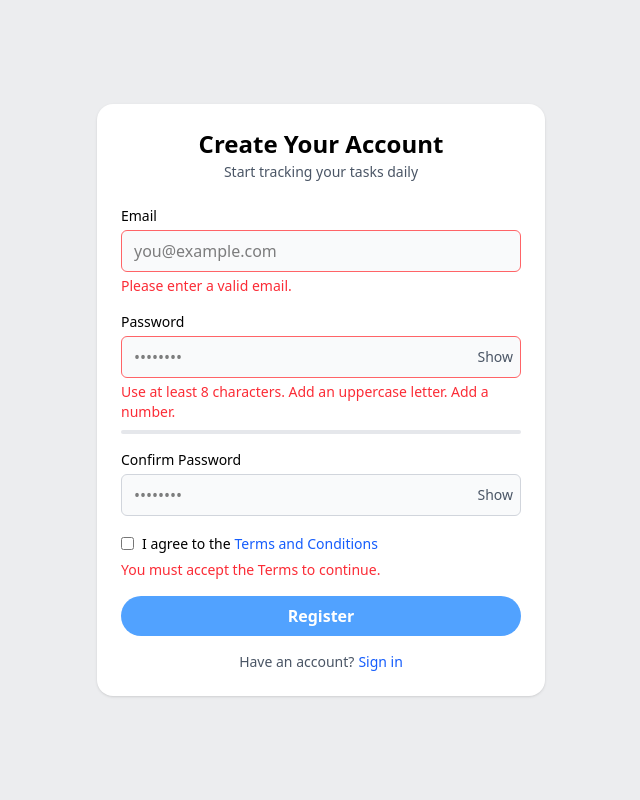
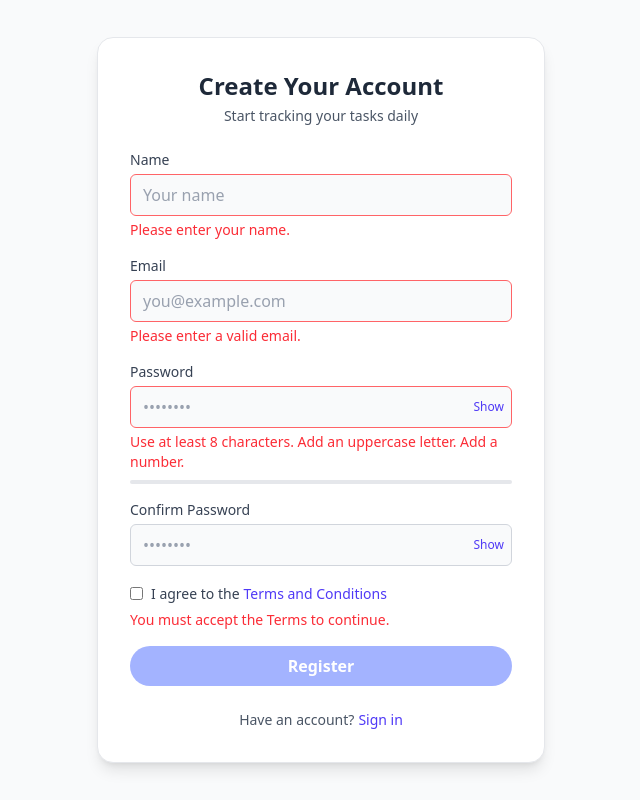
Before and after one commit to IliaTikyov/ToDo-App, a React (Vite) app: page /register in a window 1280 px wide. Shown: the whole page, without its empty margins (319-959 px from the left). Built offline with nearby package versions, Linux system fonts and the light colour scheme.

Commit message:
Implementing UpdatePassword Component and Updating The Login and Register UI (#14)

```diff
--- a/src/pages/Login.jsx
+++ b/src/pages/Login.jsx
@@ -1,7 +1,6 @@
 import React, { useEffect, useState } from "react";
 import {
   signInWithEmailAndPassword,
-  sendPasswordResetEmail,
   setPersistence,
   browserLocalPersistence,
   browserSessionPersistence,
@@ -25,7 +24,6 @@ export default function Login() {
   const [formError, setFormError] = useState("");
   const [loading, setLoading] = useState(false);
   const [googleLoading, setGoogleLoading] = useState(false);
-  const [resetSent, setResetSent] = useState(false);
 
   useEffect(() => {
     setFormError("");
@@ -101,45 +99,38 @@ export default function Login() {
     }
   };
 
-  const onForgotPassword = async () => {
-    setFormError("");
-    setResetSent(false);
-    if (!emailRegex.test(email)) {
-      setErrors((e) => ({
-        ...e,
-        email: "Enter a valid email to reset your password.",
-      }));
-      return;
-    }
-    try {
-      await sendPasswordResetEmail(auth, email);
-      setResetSent(true);
-    } catch (err) {
-      setFormError(mapFirebaseError(err?.code));
-    }
+  const handleForgotPassword = () => {
+    navigate("/updatePassword");
   };
 
   const baseInput =
-    "w-full rounded-md border bg-gray-50 dark:bg-zinc-900 px-3 py-2 outline-none focus:ring-2 focus:ring-blue-500";
-  const normalBorder = "border-gray-300 dark:border-zinc-700";
+    "w-full rounded-md border bg-gray-50 dark:bg-gray-700 px-3 py-2 " +
+    "outline-none focus:ring-2 focus:ring-indigo-500 focus:border-indigo-500 " +
+    "text-gray-800 dark:text-gray-100 placeholder-gray-400 dark:placeholder-gray-500";
+  const normalBorder = "border-gray-300 dark:border-gray-600";
   const errorBorder = "border-red-400 dark:border-red-400";
 
   return (
-    <div className="min-h-screen grid place-items-center bg-[#ecedef] dark:bg-gray-800 dark:text-white">
-      <div className="w-full max-w-md rounded-2xl bg-white dark:bg-zinc-900 shadow p-6">
+    <div className="min-h-screen grid place-items-center bg-gray-50 dark:bg-gray-900 dark:text-white px-4">
+      <div className="w-full max-w-md rounded-2xl bg-white dark:bg-gray-800 border border-gray-200 dark:border-gray-700 shadow-lg p-6 sm:p-8">
+        {/* Header */}
         <div className="text-center space-y-1 mb-6">
-          <h1 className="text-2xl font-semibold">Welcome back</h1>
+          <h1 className="text-2xl font-extrabold text-gray-800 dark:text-gray-100">
+            Welcome back
+          </h1>
           <p className="text-sm text-gray-600 dark:text-gray-300">
             Log in to continue tracking your tasks
           </p>
         </div>
 
+        {/* Error banner */}
         {formError && (
           <div className="mb-4 rounded-md bg-red-50 dark:bg-red-900/20 border border-red-300 text-red-700 dark:text-red-300 px-3 py-2 text-sm">
             {formError}
           </div>
         )}
 
+        {/* Google sign-in */}
         <button
           type="button"
           onClick={signInWithGoogle}
@@ -147,24 +138,32 @@ export default function Login() {
           className={`w-full flex items-center justify-center gap-2 rounded-xl px-4 py-2 font-medium transition
             ${
               googleLoading
-                ? "bg-gray-200 dark:bg-zinc-800 cursor-wait"
-                : "bg-white dark:bg-zinc-800 hover:bg-gray-50 dark:hover:bg-zinc-700"
+                ? "bg-gray-200 dark:bg-gray-700 cursor-wait"
+                : "bg-white dark:bg-gray-800 hover:bg-gray-50 dark:hover:bg-gray-700"
             }
-            border border-gray-300 dark:border-zinc-700`}
+            border border-gray-300 dark:border-gray-600 shadow-sm`}
         >
           <FcGoogle className="text-xl" />
-          {googleLoading ? "Signing in…" : "Continue with Google"}
+          <span className="text-sm text-gray-800 dark:text-gray-100">
+            {googleLoading ? "Signing in…" : "Continue with Google"}
+          </span>
         </button>
 
+        {/* Divider */}
         <div className="my-4 flex items-center gap-3">
-          <div className="h-px flex-1 bg-gray-200 dark:bg-zinc-800" />
+          <div className="h-px flex-1 bg-gray-200 dark:bg-gray-700" />
           <span className="text-xs uppercase text-gray-500">or</span>
-          <div className="h-px flex-1 bg-gray-200 dark:bg-zinc-800" />
+          <div className="h-px flex-1 bg-gray-200 dark:bg-gray-700" />
         </div>
 
+        {/* Email/password form */}
         <form onSubmit={onSubmit} className="space-y-4">
+          {/* Email */}
           <div>
-            <label htmlFor="email" className="block text-sm mb-1">
+            <label
+              htmlFor="email"
+              className="block text-sm mb-1 text-gray-700 dark:text-gray-200"
+            >
               Email
             </label>
             <input
@@ -179,19 +178,23 @@ export default function Login() {
               placeholder="you@example.com"
             />
             {errors.email && (
-              <p className="mt-1 text-sm text-red-500">{errors.email}</p>
+              <p className="mt-1 text-xs text-red-500">{errors.email}</p>
             )}
           </div>
 
+          {/* Password */}
           <div>
             <div className="flex items-center justify-between">
-              <label htmlFor="password" className="block text-sm mb-1">
+              <label
+                htmlFor="password"
+                className="block text-sm mb-1 text-gray-700 dark:text-gray-200"
+              >
                 Password
               </label>
               <button
                 type="button"
                 onClick={() => setShowPw((v) => !v)}
-                className="text-xs text-blue-600 hover:underline"
+                className="text-xs text-indigo-600 dark:text-indigo-400 hover:underline"
               >
                 {showPw ? "Hide" : "Show"}
               </button>
@@ -208,51 +211,52 @@ export default function Login() {
               placeholder="••••••••"
             />
             {errors.password && (
-              <p className="mt-1 text-sm text-red-500">{errors.password}</p>
+              <p className="mt-1 text-xs text-red-500">{errors.password}</p>
             )}
           </div>
 
+          {/* Remember + forgot */}
           <div className="flex items-center justify-between">
-            <label className="inline-flex items-center gap-2 text-sm select-none">
+            <label className="inline-flex items-center gap-2 text-sm select-none text-gray-700 dark:text-gray-200">
               <input
                 type="checkbox"
                 checked={remember}
                 onChange={(e) => setRemember(e.target.checked)}
-                className="accent-blue-600"
+                className="accent-indigo-600"
               />
               <span>Remember me</span>
             </label>
 
             <button
               type="button"
-              onClick={onForgotPassword}
-              className="text-sm text-blue-600 hover:underline"
+              onClick={handleForgotPassword}
+              className="text-sm text-indigo-600 dark:text-indigo-400 hover:underline"
             >
               Forgot password?
             </button>
           </div>
-          {resetSent && (
-            <p className="text-xs text-green-600">
-              Password reset email sent. Check your inbox.
-            </p>
-          )}
 
+          {/* Submit */}
           <button
             type="submit"
             disabled={!canSubmit}
-            className={`w-full rounded-xl px-4 py-2 font-semibold text-white transition
+            className={`w-full rounded-full px-4 py-2 font-semibold text-white text-sm sm:text-base transition
               ${
                 canSubmit
-                  ? "bg-blue-600 hover:bg-blue-700"
-                  : "bg-blue-400 cursor-not-allowed"
+                  ? "bg-indigo-600 hover:bg-indigo-700 shadow"
+                  : "bg-indigo-300 cursor-not-allowed"
               }`}
           >
             {loading ? "Signing in…" : "Sign in"}
           </button>
 
-          <p className="text-sm text-center text-gray-600 dark:text-gray-300">
+          {/* Register link */}
+          <p className="text-sm text-center text-gray-600 dark:text-gray-300 mt-2">
             Don’t have an account?
-            <Link to="/register" className="ml-1 text-blue-600 hover:underline">
+            <Link
+              to="/register"
+              className="ml-1 text-indigo-600 dark:text-indigo-400 hover:underline"
+            >
               Create one
             </Link>
           </p>
--- a/src/pages/Register.jsx
+++ b/src/pages/Register.jsx
@@ -1,6 +1,6 @@
 import React, { useEffect, useMemo, useState } from "react";
 import { auth } from "../../config/firebase";
-import { createUserWithEmailAndPassword } from "firebase/auth";
+import { createUserWithEmailAndPassword, updateProfile } from "firebase/auth";
 import { Link, useNavigate } from "react-router-dom";
 
 const Register = () => {
@@ -8,6 +8,7 @@ const Register = () => {
 
   const navigate = useNavigate();
 
+  const [name, setName] = useState("");
   const [email, setEmail] = useState("");
   const [password, setPassword] = useState("");
   const [confirm, setConfirm] = useState("");
@@ -31,6 +32,7 @@ const Register = () => {
 
   const validate = () => {
     const next = {};
+    if (!name.trim()) next.name = "Please enter your name.";
     if (!emailRegex.test(email)) next.email = "Please enter a valid email.";
     if (password.length < 8) next.password = "Use at least 8 characters.";
     if (!/[A-Z]/.test(password))
@@ -47,9 +49,10 @@ const Register = () => {
   useEffect(() => {
     setErrors(validate());
     setFormError("");
-  }, [email, password, confirm, acceptedTerms]);
+  }, [name, email, password, confirm, acceptedTerms]);
 
   const canSubmit =
+    name &&
     email &&
     password &&
     confirm &&
@@ -82,7 +85,14 @@ const Register = () => {
 
     try {
       setLoading(true);
-      await createUserWithEmailAndPassword(auth, email, password);
+      const cred = await createUserWithEmailAndPassword(auth, email, password);
+
+      if (cred.user) {
+        await updateProfile(cred.user, {
+          displayName: name.trim(),
+        });
+      }
+
       navigate("/");
     } catch (err) {
       setFormError(mapFirebaseError(err?.code));
@@ -92,15 +102,18 @@ const Register = () => {
   };
 
   const baseInput =
-    "w-full rounded-md border bg-gray-50 dark:bg-zinc-800 px-3 py-2 outline-none focus:ring-2 focus:ring-blue-500";
+    "w-full rounded-md border bg-gray-50 dark:bg-gray-700 px-3 py-2 " +
+    "outline-none focus:ring-2 focus:ring-indigo-500 focus:border-indigo-500 " +
+    "text-gray-800 dark:text-gray-100 placeholder-gray-400 dark:placeholder-gray-500";
   const errorBorder = "border-red-400 dark:border-red-400";
-  const normalBorder = "border-gray-300 dark:border-zinc-700";
+  const normalBorder = "border-gray-300 dark:border-gray-600";
 
   return (
-    <div className="min-h-screen grid place-items-center bg-[#ecedef] dark:bg-gray-800 dark:text-white">
-      <div className="w-full max-w-md rounded-2xl bg-white dark:bg-zinc-900 shadow p-6">
-        <div className="flex flex-col justify-center items-center space-y-0.5 mb-6">
-          <h1 className="text-2xl font-semibold dark:text-white">
+    <div className="min-h-screen grid place-items-center bg-gray-50 dark:bg-gray-900 dark:text-white px-4">
+      <div className="w-full max-w-md rounded-2xl bg-white dark:bg-gray-800 border border-gray-200 dark:border-gray-700 shadow-lg p-6 sm:p-8">
+        {/* Header */}
+        <div className="flex flex-col justify-center items-center space-y-1 mb-6">
+          <h1 className="text-2xl font-extrabold text-gray-800 dark:text-gray-100">
             Create Your Account
           </h1>
           <h2 className="text-sm text-gray-600 dark:text-gray-300">
@@ -108,6 +121,7 @@ const Register = () => {
           </h2>
         </div>
 
+        {/* Error banner */}
         {formError && (
           <div className="mb-4 rounded-md bg-red-50 dark:bg-red-900/20 border border-red-300 text-red-700 dark:text-red-300 px-3 py-2 text-sm">
             {formError}
@@ -115,8 +129,36 @@ const Register = () => {
         )}
 
         <form onSubmit={handleUserRegister} className="space-y-4">
+          {/* Name */}
           <div>
-            <label htmlFor="email" className="block text-sm mb-1">
+            <label
+              htmlFor="name"
+              className="block text-sm mb-1 text-gray-700 dark:text-gray-200"
+            >
+              Name
+            </label>
+            <input
+              id="name"
+              type="text"
+              autoComplete="name"
+              value={name}
+              onChange={(e) => setName(e.target.value)}
+              className={`${baseInput} ${
+                errors.name ? errorBorder : normalBorder
+              }`}
+              placeholder="Your name"
+            />
+            {errors.name && (
+              <p className="mt-1 text-sm text-red-500">{errors.name}</p>
+            )}
+          </div>
+
+          {/* Email */}
+          <div>
+            <label
+              htmlFor="email"
+              className="block text-sm mb-1 text-gray-700 dark:text-gray-200"
+            >
               Email
             </label>
             <input
@@ -135,8 +177,12 @@ const Register = () => {
             )}
           </div>
 
+          {/* Password */}
           <div>
-            <label htmlFor="password" className="block text-sm mb-1">
+            <label
+              htmlFor="password"
+              className="block text-sm mb-1 text-gray-700 dark:text-gray-200"
+            >
               Password
             </label>
             <div className="relative">
@@ -154,7 +200,7 @@ const Register = () => {
               <button
                 type="button"
                 onClick={() => setShowPw((v) => !v)}
-                className="absolute right-2 top-1/2 -translate-y-1/2 text-sm text-gray-600 dark:text-gray-300"
+                className="absolute right-2 top-1/2 -translate-y-1/2 text-xs text-indigo-600 dark:text-indigo-400 hover:underline"
                 aria-label={showPw ? "Hide password" : "Show password"}
               >
                 {showPw ? "Hide" : "Show"}
@@ -164,24 +210,29 @@ const Register = () => {
               <p className="mt-1 text-sm text-red-500">{errors.password}</p>
             )}
 
-            <div className="mt-2 h-1 w-full bg-gray-200 dark:bg-zinc-800 rounded">
+            {/* Password strength bar */}
+            <div className="mt-2 h-1 w-full bg-gray-200 dark:bg-gray-700 rounded">
               <div
                 className="h-1 rounded transition-all"
                 style={{
                   width: `${(pwStrength / 5) * 100}%`,
                   background:
                     pwStrength < 2
-                      ? "#ef4444"
+                      ? "#ef4444" // red-500
                       : pwStrength < 4
-                      ? "#f59e0b"
-                      : "#10b981",
+                      ? "#f59e0b" // amber-500
+                      : "#10b981", // emerald-500
                 }}
               />
             </div>
           </div>
 
+          {/* Confirm password */}
           <div>
-            <label htmlFor="confirm" className="block text-sm mb-1">
+            <label
+              htmlFor="confirm"
+              className="block text-sm mb-1 text-gray-700 dark:text-gray-200"
+            >
               Confirm Password
             </label>
             <div className="relative">
@@ -199,7 +250,7 @@ const Register = () => {
               <button
                 type="button"
                 onClick={() => setShowPw2((v) => !v)}
-                className="absolute right-2 top-1/2 -translate-y-1/2 text-sm text-gray-600 dark:text-gray-300"
+                className="absolute right-2 top-1/2 -translate-y-1/2 text-xs text-indigo-600 dark:text-indigo-400 hover:underline"
                 aria-label={
                   showPw2 ? "Hide confirm password" : "Show confirm password"
                 }
@@ -212,19 +263,20 @@ const Register = () => {
             )}
           </div>
 
+          {/* Terms */}
           <div>
-            <label className="inline-flex items-center gap-2 text-sm select-none">
+            <label className="inline-flex items-center gap-2 text-sm select-none text-gray-700 dark:text-gray-200">
               <input
                 type="checkbox"
                 checked={acceptedTerms}
                 onChange={(e) => setAcceptedTerms(e.target.checked)}
-                className="accent-blue-600"
+                className="accent-indigo-600"
               />
               <span>
                 I agree to the
                 <Link
                   to="/terms"
-                  className="text-blue-600 hover:underline ml-1"
+                  className="text-indigo-600 dark:text-indigo-400 hover:underline ml-1"
                 >
                   Terms and Conditions
                 </Link>
@@ -235,22 +287,27 @@ const Register = () => {
             )}
           </div>
 
+          {/* Submit */}
           <button
             type="submit"
             disabled={!canSubmit}
-            className={`w-full rounded-full px-4 py-2 font-semibold text-white transition
+            className={`w-full rounded-full px-4 py-2 font-semibold text-white text-sm sm:text-base transition
               ${
                 canSubmit
-                  ? "bg-blue-600 hover:bg-blue-700"
-                  : "bg-blue-400 cursor-not-allowed"
+                  ? "bg-indigo-600 hover:bg-indigo-700 shadow"
+                  : "bg-indigo-300 cursor-not-allowed"
               }`}
           >
             {loading ? "Creating account..." : "Register"}
           </button>
 
-          <p className="text-sm text-center text-gray-600 dark:text-gray-300">
+          {/* Login link */}
+          <p className="text-sm text-center text-gray-600 dark:text-gray-300 mt-2">
             Have an account?
-            <Link to="/login" className="ml-1 text-blue-600 hover:underline">
+            <Link
+              to="/login"
+              className="ml-1 text-indigo-600 dark:text-indigo-400 hover:underline"
+            >
               Sign in
             </Link>
           </p>
--- a/src/pages/UpdatePassword.jsx
+++ b/src/pages/UpdatePassword.jsx
@@ -1,12 +1,106 @@
-import React from "react";
+import React, { useState, useRef, useEffect } from "react";
+import {
+  getAuth,
+  onAuthStateChanged,
+  sendPasswordResetEmail,
+} from "firebase/auth";
 
 const UpdatePassword = () => {
+  const [isOpen, setIsOpen] = useState(false);
+  const [message, setMessage] = useState("");
+  const [success, setSuccess] = useState(false);
+
+  const currentEmail = useRef(null);
+  const auth = getAuth();
+
+  useEffect(() => {
+    const unsub = onAuthStateChanged(auth, (user) => {
+      if (user && currentEmail.current) {
+        currentEmail.current.value = user.email;
+      }
+    });
+
+    return () => unsub();
+  }, [auth]);
+
+  const resetPassword = async () => {
+    const email = currentEmail.current?.value?.trim();
+
+    if (!email) {
+      setIsOpen(true);
+      setSuccess(false);
+      setMessage("Please enter a valid email address.");
+      return;
+    }
+
+    setIsOpen(false);
+    setMessage("");
+
+    try {
+      await sendPasswordResetEmail(auth, email);
+      setSuccess(true);
+      setMessage(
+        "Email was sent successfully! Please check your inbox (and spam folder)."
+      );
+      setIsOpen(true);
+    } catch (err) {
+      console.error("Error while trying to reset your password:", err);
+      setSuccess(false);
+      setMessage(
+        "Email was not sent! Are you sure this email is registered with us?"
+      );
+      setIsOpen(true);
+    }
+  };
+
   return (
-    <div className="relative min-h-screen w-full bg-gray-50 dark:bg-gray-900">
-      <div className="flex justify-center items-center min-h-screen">
-        <div className="border">
-          <h1>Change Password</h1>
+    <div className="relative min-h-screen w-full bg-gray-50 dark:bg-gray-900 flex justify-center items-center px-4">
+      <div
+        className="bg-white dark:bg-gray-800 border border-gray-200 dark:border-gray-700
+                      px-8 py-6 rounded-2xl shadow-lg w-full max-w-md flex-row"
+      >
+        {/* Heading */}
+        <h1 className="text-2xl font-extrabold mb-4 text-center text-gray-800 dark:text-gray-100">
+          Change Password
+        </h1>
+
+        <hr className="border-gray-300 dark:border-gray-600" />
+
+        {/* Form */}
+        <div className="space-y-5 mt-5">
+          <div>
+            <label className="block text-sm font-semibold text-gray-700 dark:text-gray-300">
+              Email
+            </label>
+            <input
+              ref={currentEmail}
+              type="email"
+              className="mt-1 w-full rounded-md border border-gray-300 dark:border-gray-600
+                         bg-gray-50 dark:bg-gray-700 text-gray-800 dark:text-gray-100
+                         px-3 py-2 shadow-sm focus:outline-none
+                         focus:ring-2 focus:ring-indigo-500 focus:border-indigo-500"
+            />
+          </div>
+
+          <button
+            className="w-full mt-3 py-2 rounded-full bg-indigo-600 text-white font-semibold
+                       hover:bg-indigo-700 dark:bg-indigo-500 dark:hover:bg-indigo-400
+                       transition-colors shadow"
+            onClick={resetPassword}
+          >
+            Reset Password
+          </button>
         </div>
+
+        {isOpen && (
+          <div
+            className={`mt-5 text-center font-medium ${
+              success ? "text-green-600" : "text-red-600"
+            }`}
+          >
+            {message}
+          </div>
+        )}
       </div>
     </div>
   );
```
